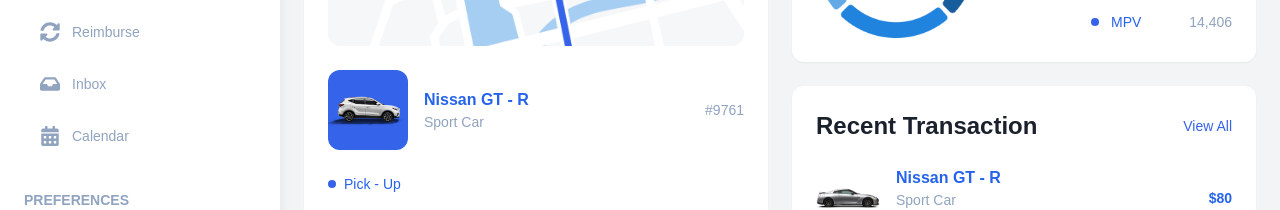
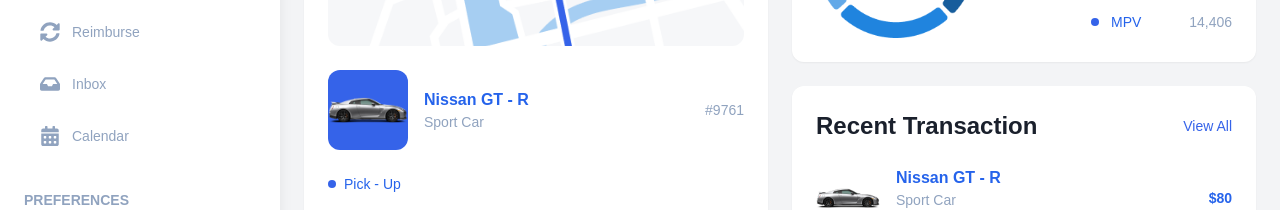
Before and after one commit to waleedkhan06/Hackathon-figma, a Next.js app: page /dashboard in a window 1280 px wide. Shown: the part 318-528 px from the top of the page. Built offline with nearby package versions, Linux system fonts and the light colour scheme.

Commit message:
Hackath0nMil3stone

```diff
--- a/src/app/dashboard/page.tsx
+++ b/src/app/dashboard/page.tsx
@@ -23,7 +23,7 @@ const recentTransactions = [
     type: "Sport Car",
     date: "19 July",
     price: 99.00,
-    image: "/Koenigsegg.png"
+    image: "/koenigsegg.png"
   },
   {
     id: 3,
@@ -196,7 +196,7 @@ export default function Dashboard() {
             <div className="flex items-center gap-4 mb-6">
               <div className="bg-[#3563E9] rounded-xl p-2 w-20 h-20 relative">
                 <Image
-                  src="/car2.png"
+                  src="/nissan-gtr.png"
                   alt="Nissan GT-R"
                   fill
                   className="object-contain"
```
